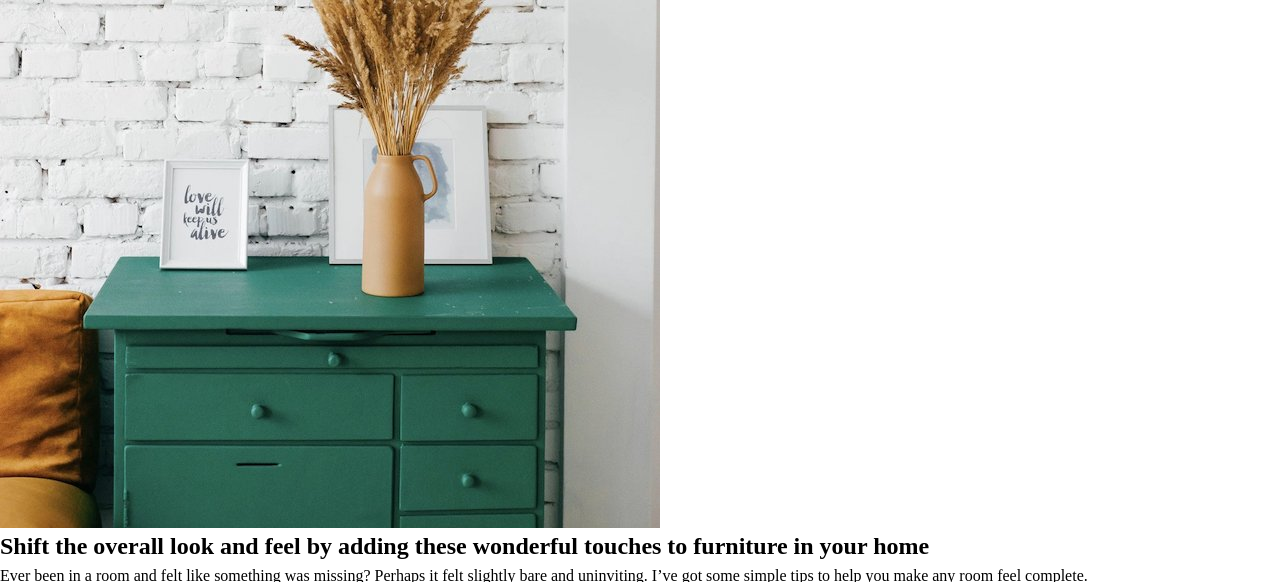
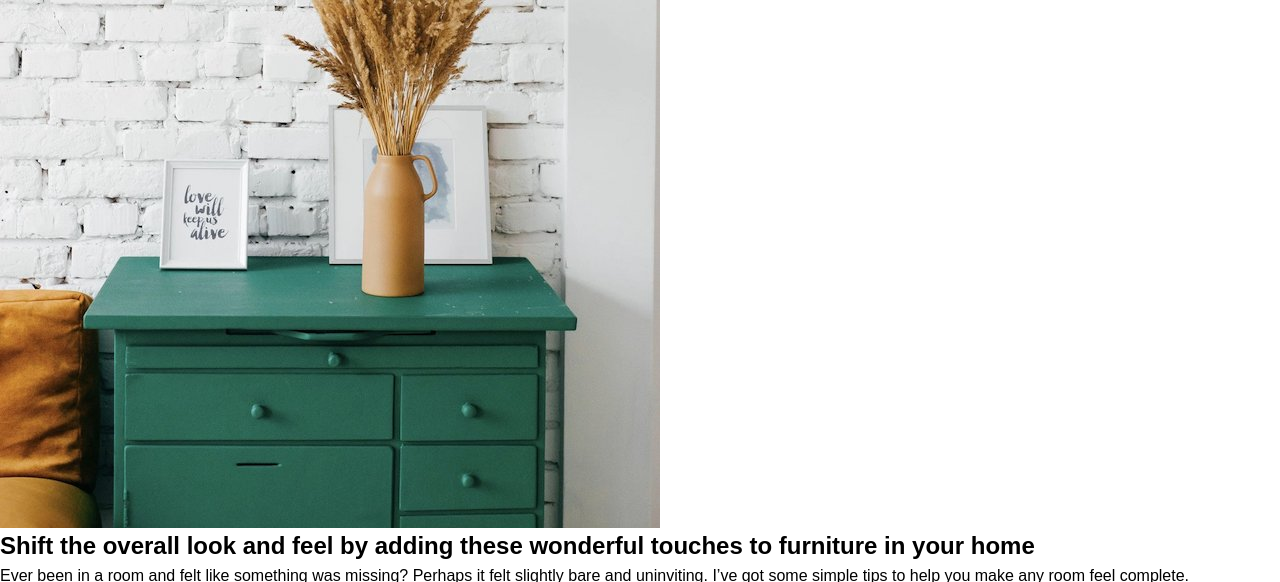
Before and after one commit to KurtJF/frontend-mentor, a plain HTML site: page article-preview/index.html in a window 1280 px wide. Shown: the top 582 px of the page. Drawn offline with Linux system fonts and the light colour scheme.

Commit message:
fix: starter CSS reset

```diff
--- a/article-preview/styles.css
+++ b/article-preview/styles.css
@@ -24,7 +24,25 @@ body {
 
 /* START */
 
+/* ### Primary
+
+- Desaturated Red: hsl(0, 36%, 70%)
+- Soft Red: hsl(0, 93%, 68%)
+
+### Neutral
+
+- Dark Grayish Red: hsl(0, 6%, 24%)
+
+### Gradients
+
+- Linear, 135deg, from hsl(0, 0%, 100%), to hsl(0, 100%, 98%)
+- Linear, 135deg, from hsl(0, 80%, 86%), to hsl(0, 74%, 74%) */
+
 :root {
+}
+
+body {
+  font-family: "Josefin Sans", sans-serif;
 }
 
 .attribution {
```
